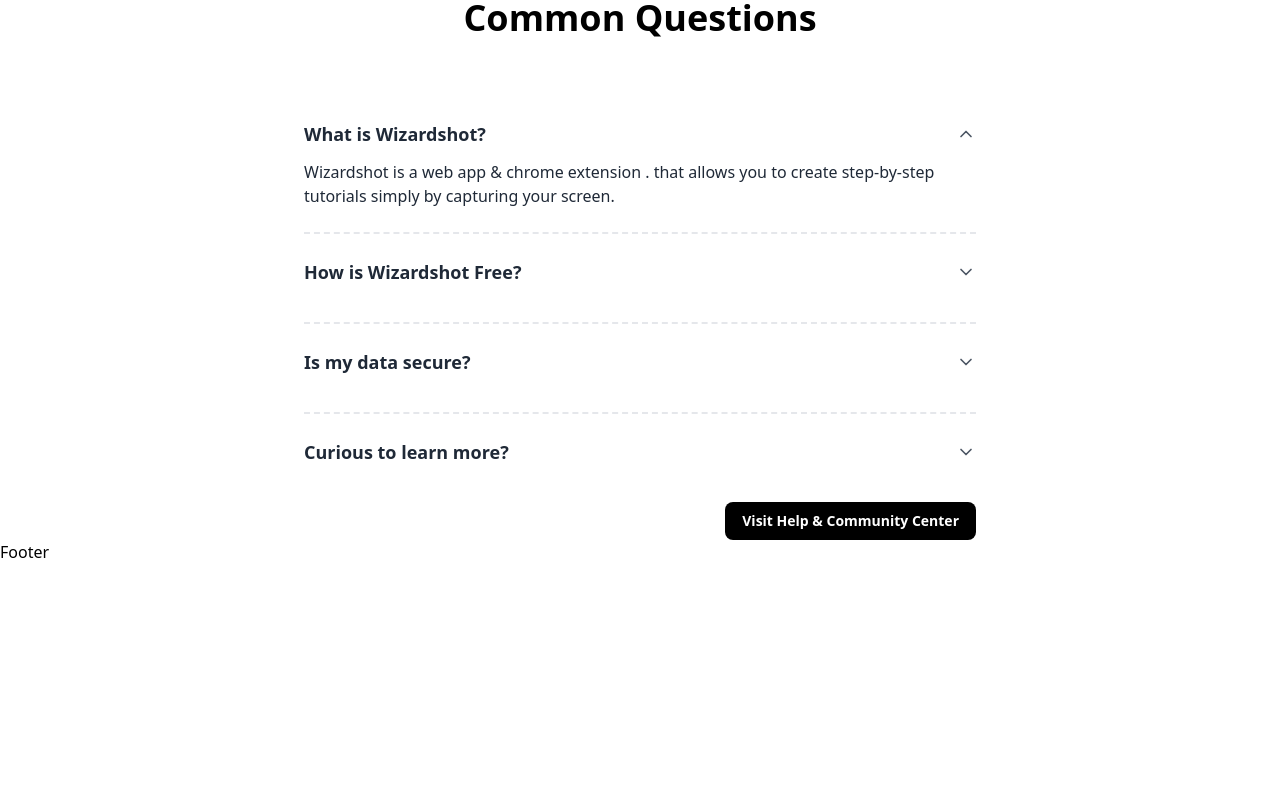
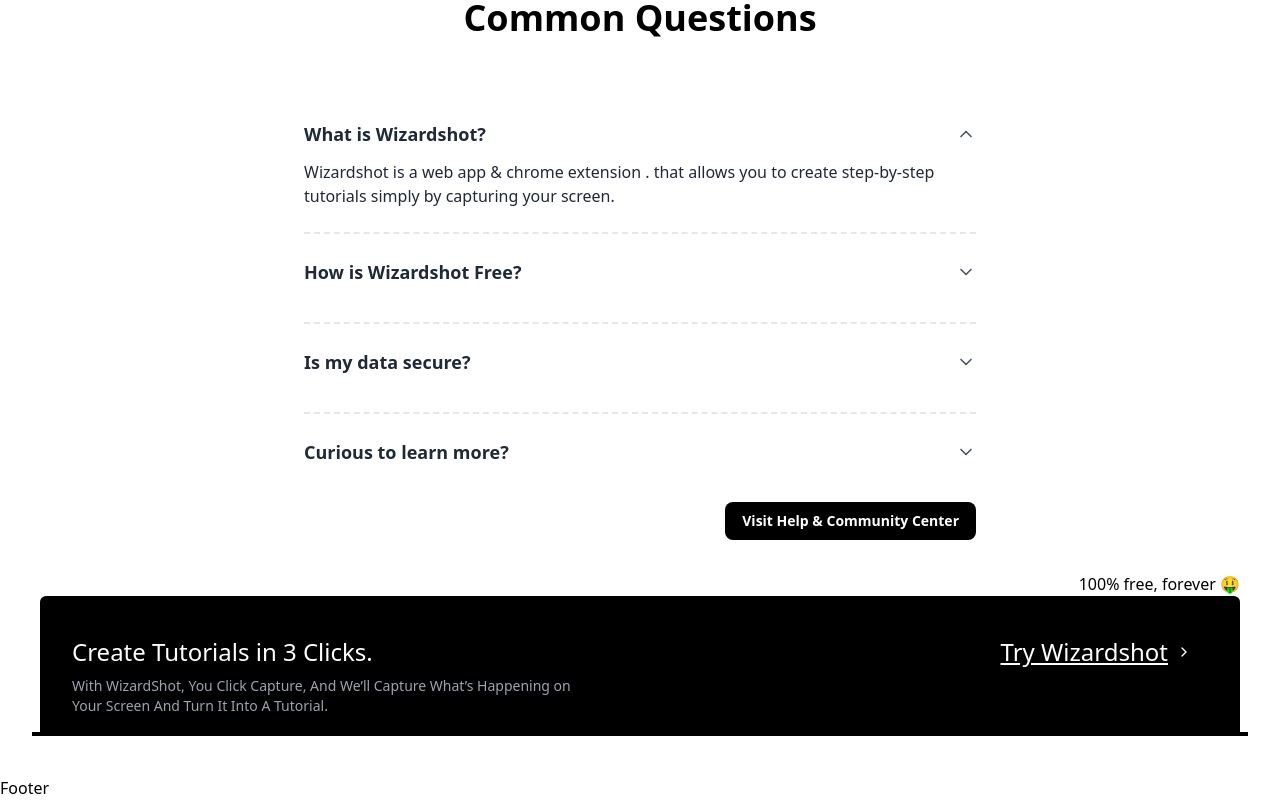
Before and after one commit to zewdu444/Helpjuice_test, a Next.js app: page / in a window 1280 px wide. Shown: the part 2538-3338 px from the top of the page. Before the commit the page ends 3102 px from the top, so only its background shows below. Built offline with nearby package versions, Linux system fonts and the light colour scheme.

Commit message:
Add diveder in banner section

```diff
--- /dev/null
+++ b/src/app/components/Banner.js
@@ -0,0 +1,50 @@
+import React from "react";
+
+function Banner() {
+  return (
+    <div className="mb-10 mt-14 divide-y-4  divide-black ">
+      <div className="bg-black  rounded-t-md mx-2">
+        <p className="text-right bg-white relative bottom-[1.5rem]">
+          100% free, forever 🤑
+        </p>
+        <div className="max-w-[85rem] px-4 py-4 sm:px-6 lg:px-8 mx-auto">
+          <div className="flex sm:flex-row flex-col justify-between">
+            <div className="flex flex-col text-white max-w-[500px] gap-2 ">
+              <h6 className="text-2xl">Create Tutorials in 3 Clicks.</h6>
+              <p className="text-sm text-gray-400">
+                With WizardShot, You Click Capture, And We’ll Capture What’s
+                Happening on Your Screen And Turn It Into A Tutorial.
+              </p>
+            </div>
+
+            <div className="flex flex-col  self-end sm:self-auto pt-6 sm:pt-0">
+              <a
+                className="px-4 inline-flex items-center gap-x-2 text-2xl underline bg-black text-white  disabled:opacity-50 disabled:pointer-events-none dark:focus:outline-none dark:focus:ring-1 dark:focus:ring-gray-600"
+                href="#"
+              >
+                Try Wizardshot
+                <svg
+                  className="flex-shrink-0 size-4"
+                  xmlns="http://www.w3.org/2000/svg"
+                  width="24"
+                  height="24"
+                  viewBox="0 0 24 24"
+                  fill="none"
+                  stroke="currentColor"
+                  strokeWidth="2"
+                  strokeLinecap="round"
+                  strokeLinejoin="round"
+                >
+                  <path d="m9 18 6-6-6-6" />
+                </svg>
+              </a>
+            </div>
+          </div>
+        </div>
+      </div>
+      <hr />
+    </div>
+  );
+}
+
+export default Banner;
--- a/src/app/page.js
+++ b/src/app/page.js
@@ -3,6 +3,7 @@
 import ActionCard from "./components/ActionCard";
 import ActionDetail from "./components/ActionDetail";
 import Faq from "./components/Faq";
+import Banner from "./components/Banner";
 
 export default function Home() {
   return (
@@ -11,6 +12,7 @@
       <ActionCard />
       <ActionDetail />
       <Faq />
+      <Banner />
     </main>
   );
 }
```
